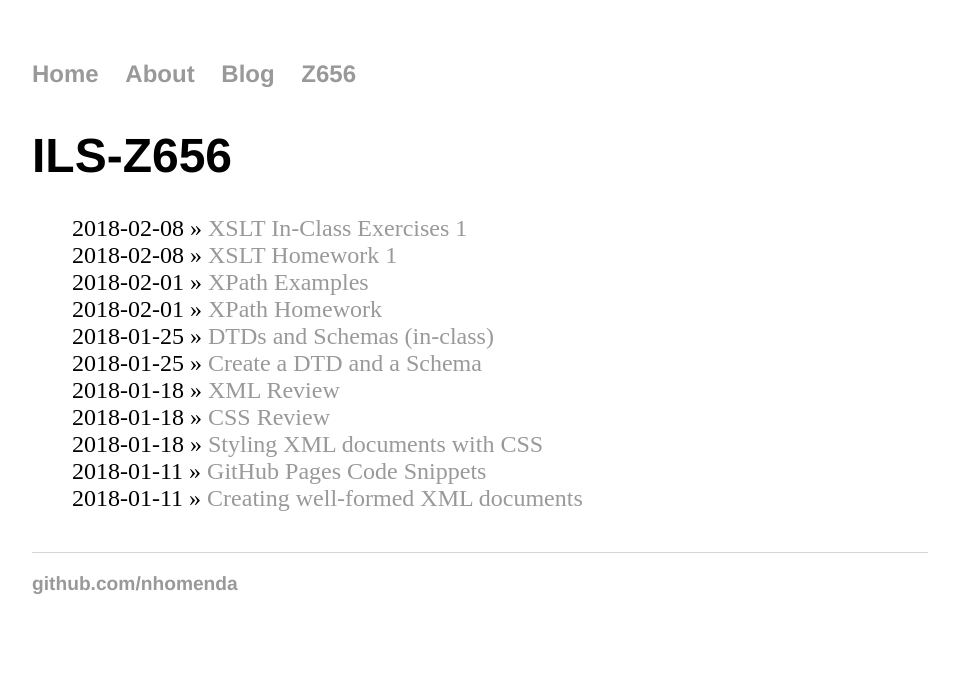
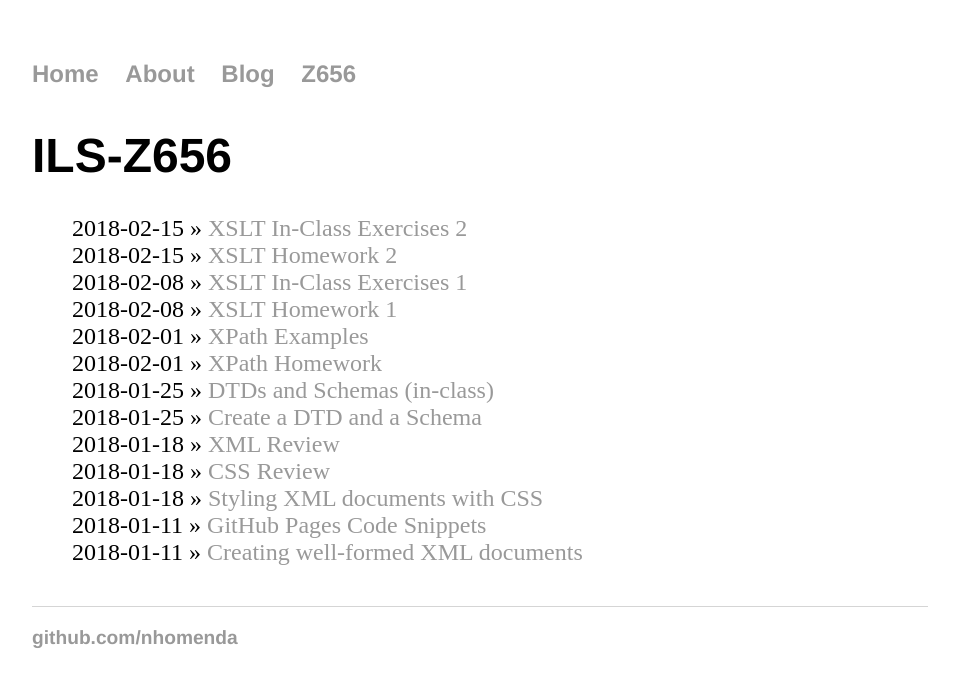
Before and after one commit to nhomenda/nhomenda.github.io, a Jekyll site: the page built from Z656/index.html, in a window 1280 px wide. Shown: the top 687 px of the page, without its empty margins (160-1119 px from the left). Built offline with Jekyll 4.4.1, drawn with Linux system fonts in a browser that asks for light colours.

Commit message:
Update index.html

```diff
--- a/Z656/index.html
+++ b/Z656/index.html
@@ -4,6 +4,8 @@ title: ILS-Z656
 ---
 	<h1>{{ page.title }}</h1>
 	<ul class="assignments">
+	    <li>2018-02-15 » <a href="/Z656/XSLT2.html" title="XSLT Class 2">XSLT In-Class Exercises 2</a></li>
+	    <li>2018-02-15 » <a href="/Z656/xslt-hw2.html" title="XSLT Homework 2">XSLT Homework 2</a></li>
 	    <li>2018-02-08 » <a href="/Z656/XSLT1.html" title="XSLT Class 1">XSLT In-Class Exercises 1</a></li>
 	    <li>2018-02-08 » <a href="/Z656/xslt-hw1.html" title="XSLT Homework 1">XSLT Homework 1</a></li>
 	    <li>2018-02-01 » <a href="/Z656/xpath.html" title="XPath Examples">XPath Examples</a></li>
```
